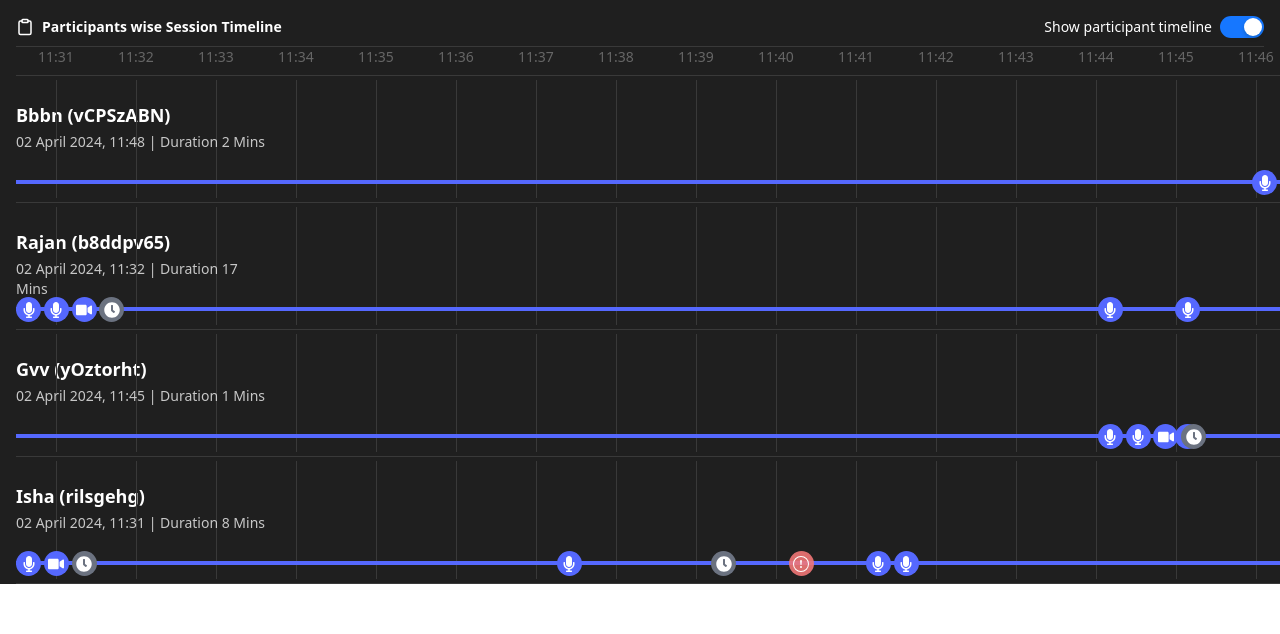
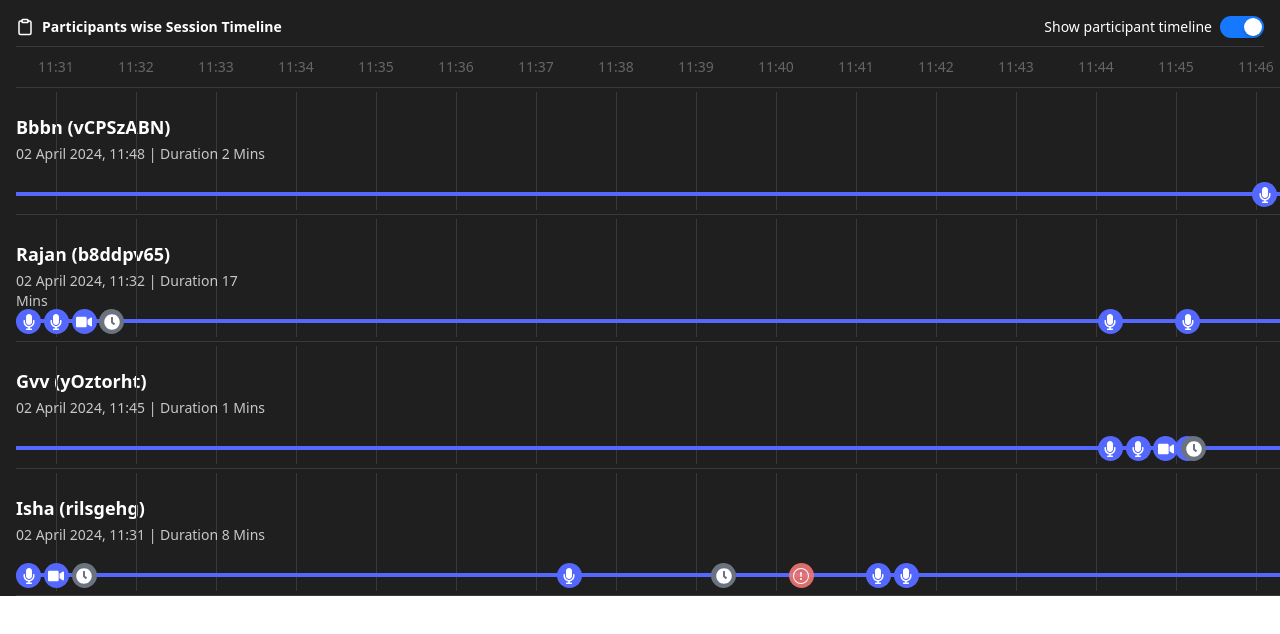
Before and after one commit to kunalBari5557/Timeline-Session, a React (Create React App) app: page / in a window 1280 px wide. Shown: the top 634 px of the page. Built offline with nearby package versions, Linux system fonts and the light colour scheme.

Commit message:
fix timeline padding

```diff
--- a/src/App.js
+++ b/src/App.js
@@ -250,7 +250,7 @@ function App() {
       {/* Timeline */}
       <div className="grid grid-cols-13 gap-2">
         {/* Timeline Header */}
-        <div className="col-span-13 flex justify-between text-sm border-b border-[#393939] pb-2 text-[#666666] relative z-10">
+        <div className="col-span-13 flex justify-between text-sm border-b border-[#393939] pb-2.5 pt-2.5 text-[#666666] relative z-10">
           {timelineTicks.map((tick, index) => (
             <div key={index} className="w-[80px] text-center">
               {tick}
```
